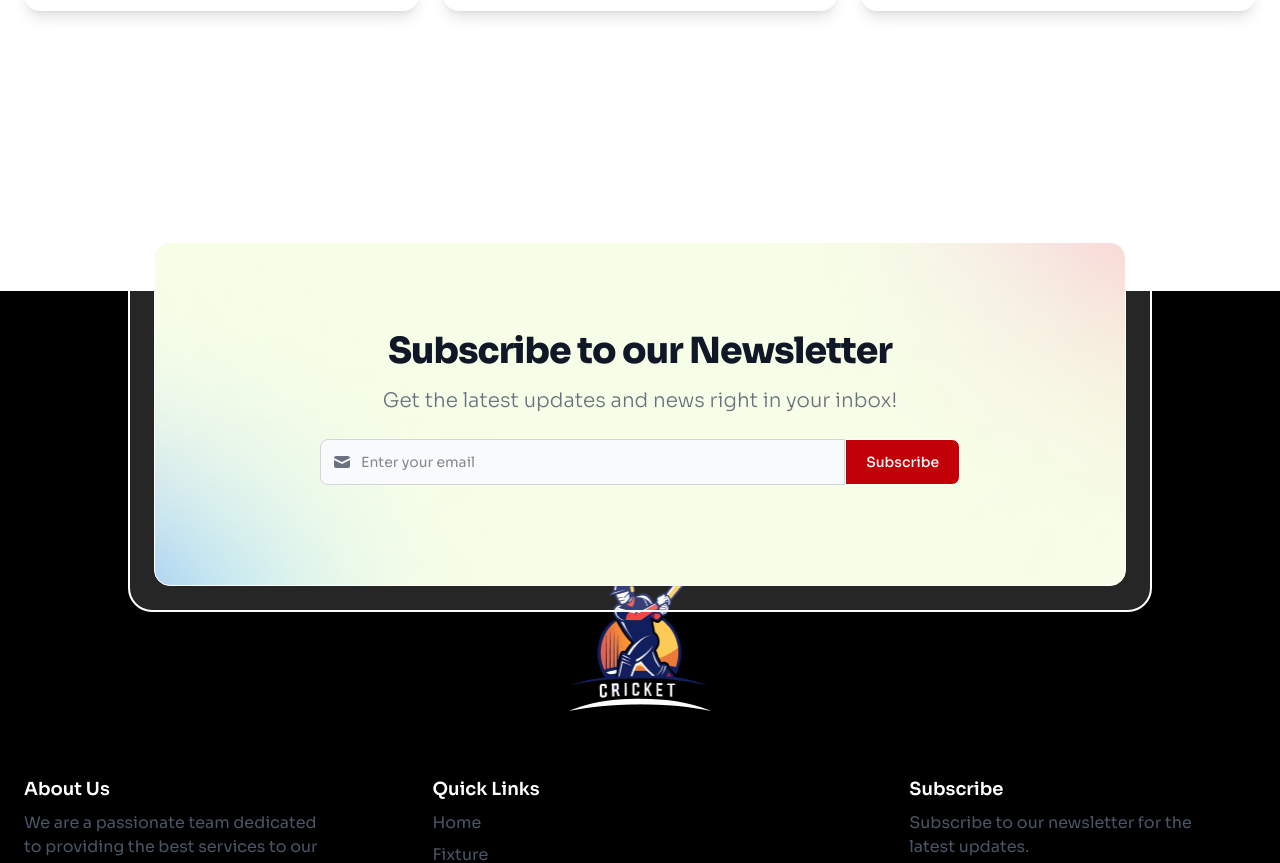
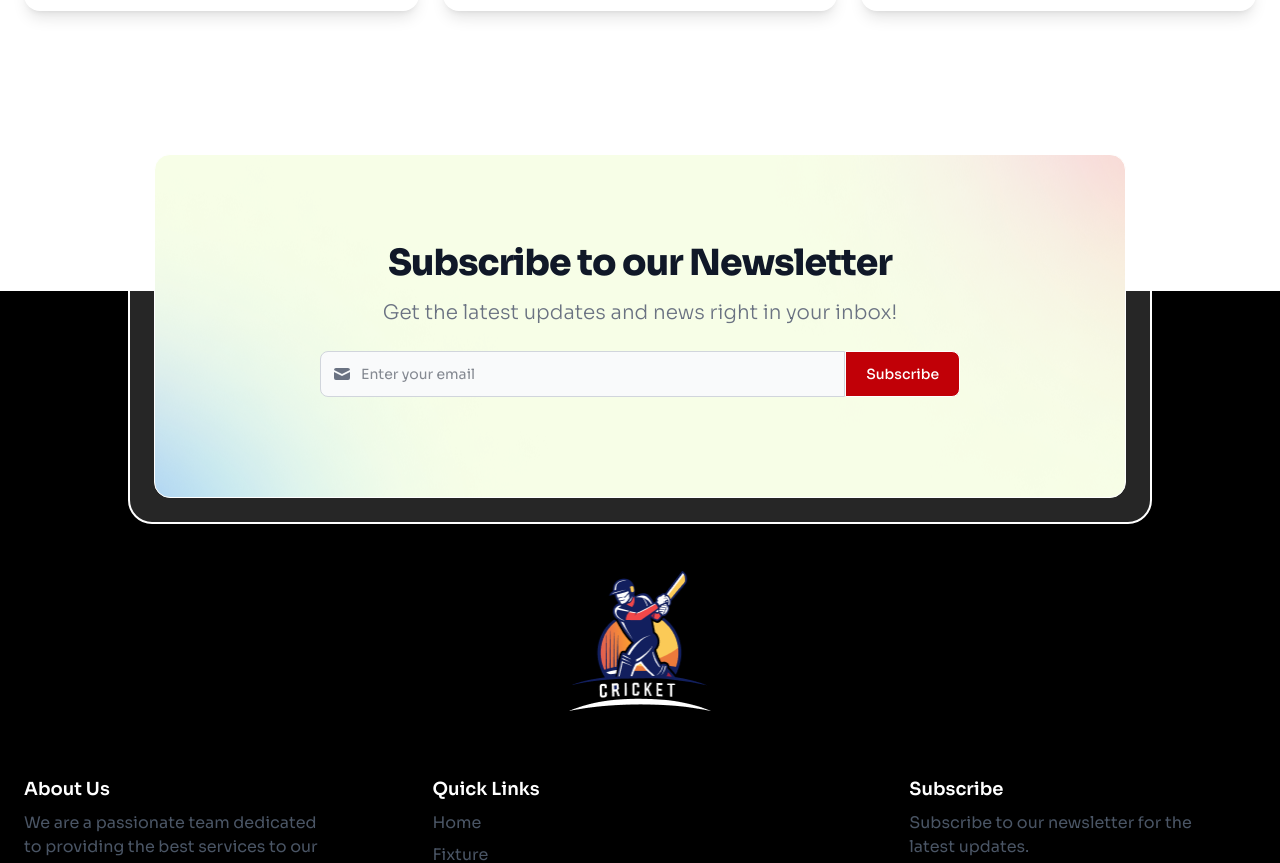
Before and after one commit to aratislamsafol/bestXll, a React (Vite) app: page / in a window 1280 px wide. Shown: the part 2880-3743 px from the top of the page. Built offline with nearby package versions, Linux system fonts and the light colour scheme.

Commit message:
All design done

```diff
--- a/src/Components/Footer/Footer.jsx
+++ b/src/Components/Footer/Footer.jsx
@@ -15,7 +15,7 @@ export default function Footer() {
             <FooterContent></FooterContent>
         </div>
         <Copywrite />
-        <div className='absolute bottom-145 md:bottom-98 lg:bottom-116 w-full'>
+        <div className='absolute bottom-185 md:bottom-130 lg:bottom-138 w-full'>
             <Newslater/>
         </div>
     </div>
--- a/src/Components/Newslater/Newslater.jsx
+++ b/src/Components/Newslater/Newslater.jsx
@@ -1,6 +1,6 @@
 export default function Newslater() {
   return (
-    <section className="dark:bg-gray-900 w-4/5 mx-auto border-2 border-white rounded-3xl bg-white/15 ">
+    <section className="max-w-[1200px] mx-auto dark:bg-gray-900 w-4/5 border-2 border-white rounded-3xl bg-white/15 ">
         <div className="p-4 sm:p-5 md:p-6 ">
             <div className="text-center p-4 border border-white rounded-2xl bgImg py-10 sm:py-12 md:py-16 lg:py-18 xl:py-22 bg-lime-50">
                 <h2 className="mb-4 text-2xl tracking-tight font-extrabold text-gray-900 sm:text-3xl md:text-4xl dark:text-white">Subscribe to our Newsletter</h2>
```
